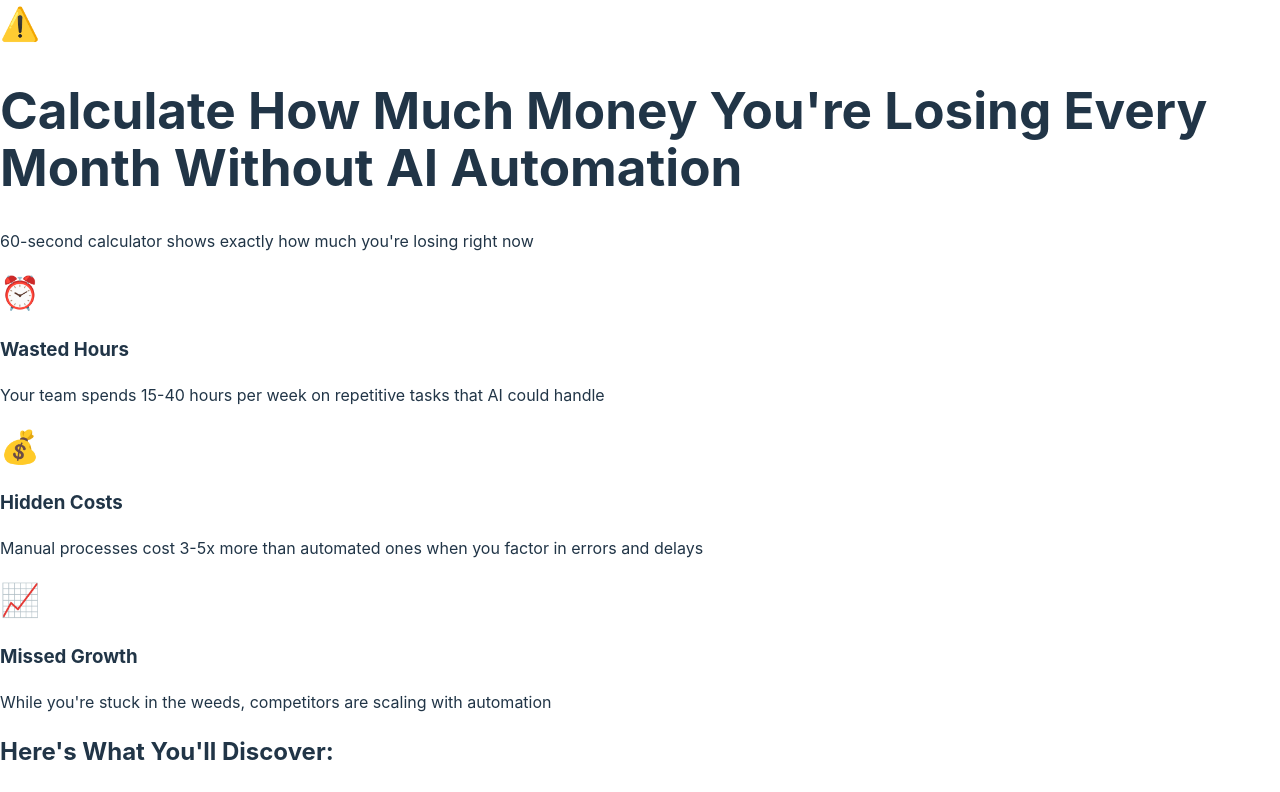
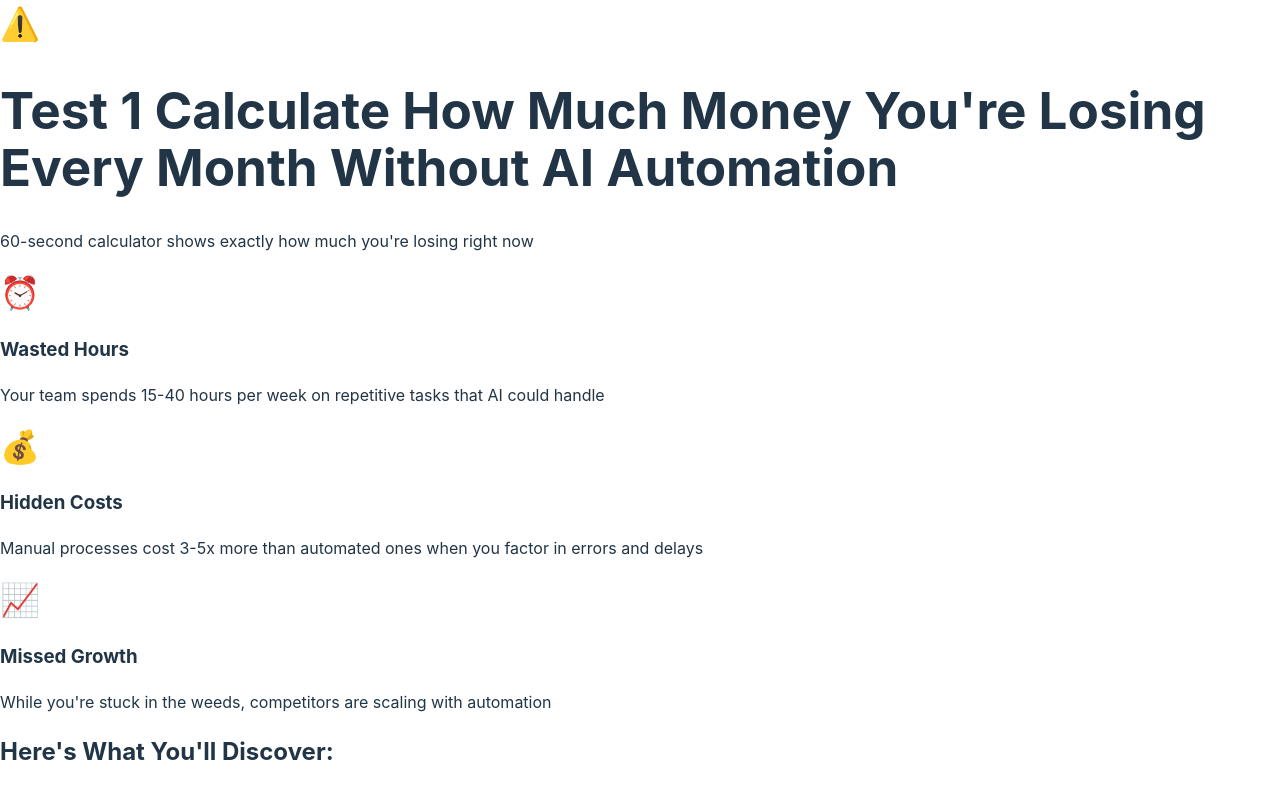
Before and after one commit to RaymondPool/vite-react, a React (Vite) app: page / in a window 1280 px wide. Shown: the top 792 px of the page. Built offline with nearby package versions, Linux system fonts and the light colour scheme.

Commit message:
Update App.tsx

```diff
--- a/src/App.tsx
+++ b/src/App.tsx
@@ -80,7 +80,7 @@ export default function AIROICalculator() {
             </div>
 
             <h1 className="text-4xl md:text-5xl font-bold text-gray-900 mb-6 leading-tight">
-              Calculate How Much Money You're Losing Every Month Without AI Automation
+             Test 1 Calculate How Much Money You're Losing Every Month Without AI Automation
             </h1>
 
             <p className="text-xl text-gray-700 mb-8 max-w-2xl mx-auto">
```
